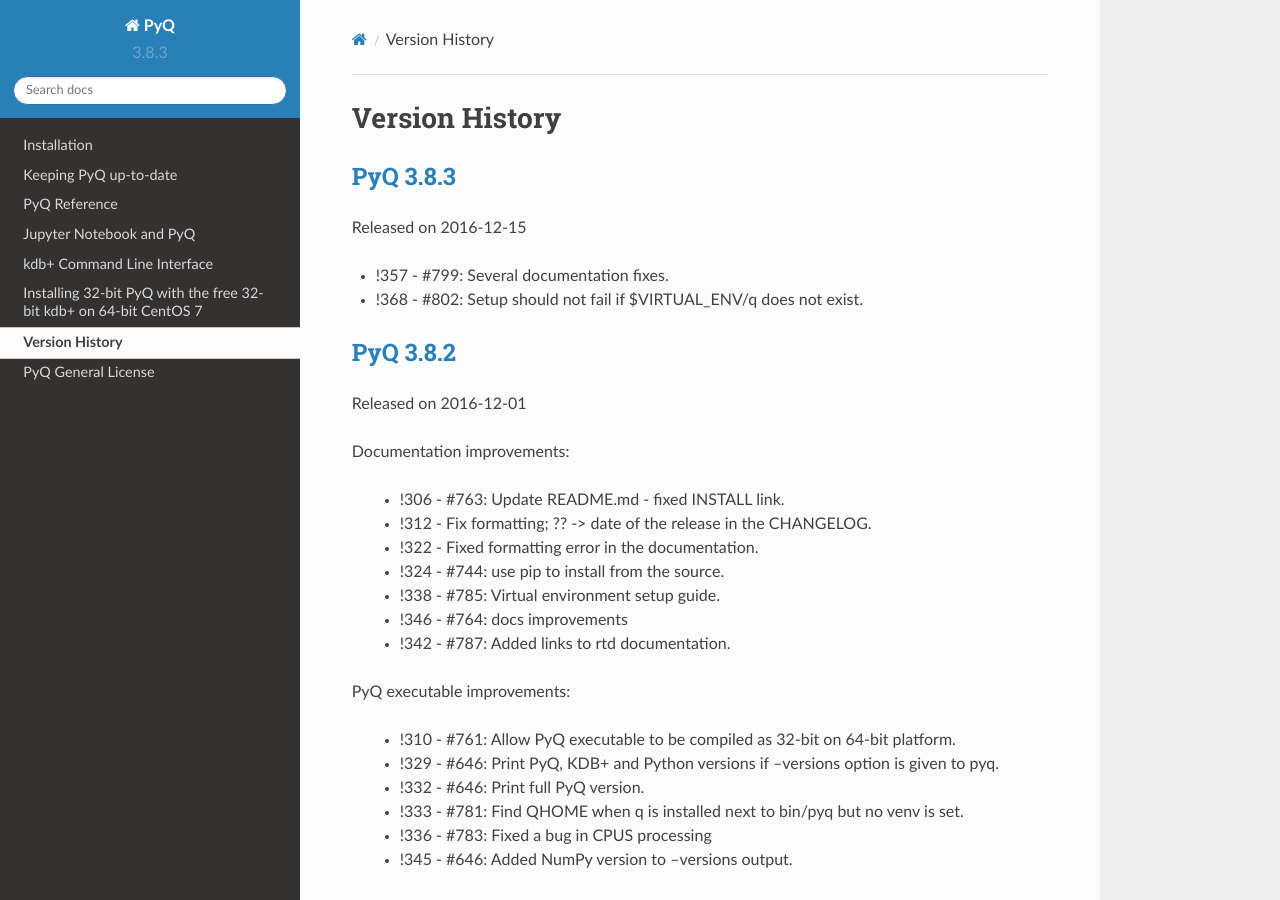
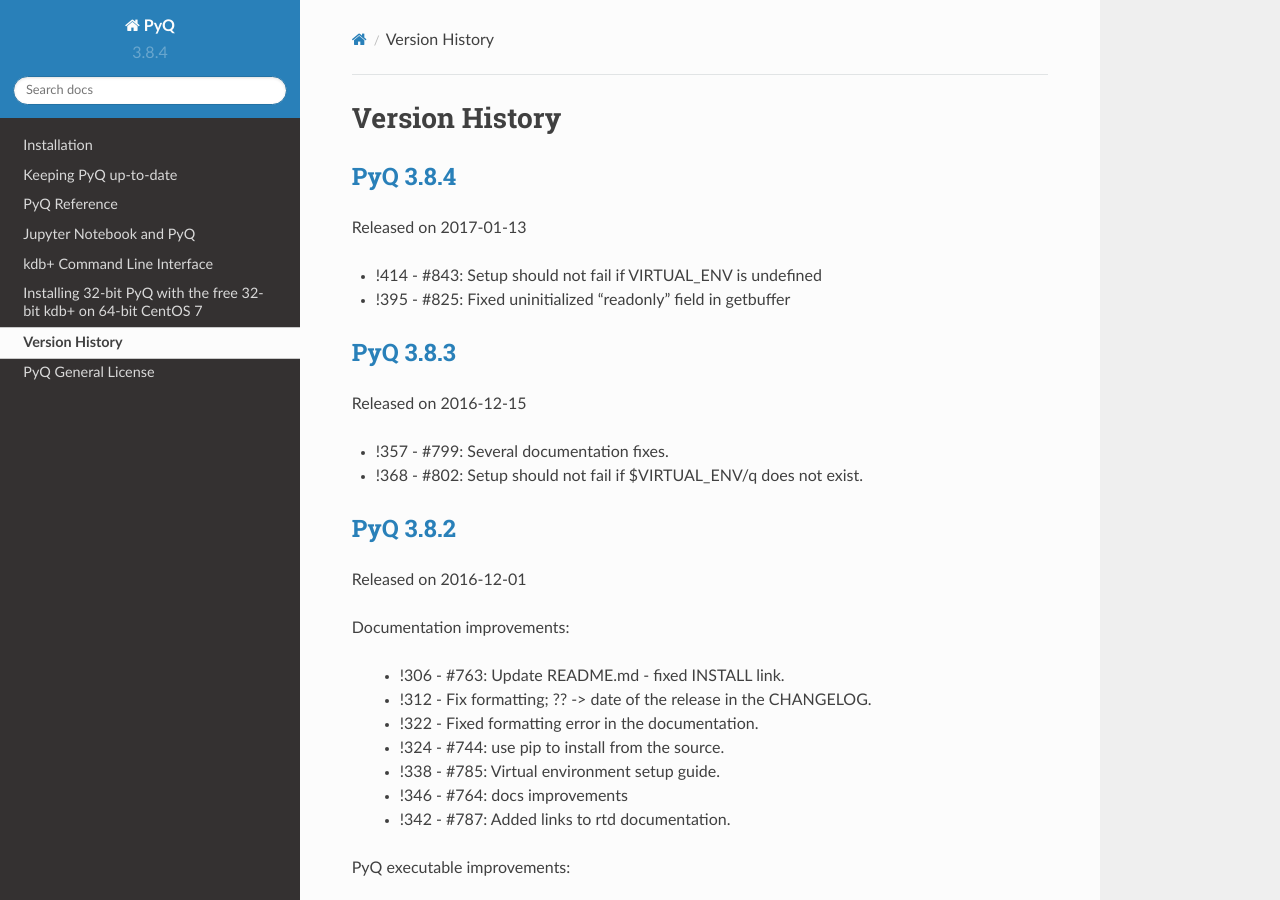
Before and after one commit to KxSystems/pyq, a Sphinx documentation site: the page built from doc/CHANGES.rst, in a window 1280 px wide and 900 px high. Built offline with Sphinx 7.4.7 and the Read the Docs theme 2.0.0, drawn with Linux system fonts in a browser that asks for light colours; some of the changed text lies outside the part shown.

Commit message:
PyQ Release 3.8.4

```diff
--- a/doc/CHANGES.rst
+++ b/doc/CHANGES.rst
@@ -3,6 +3,16 @@
 
 Version History
 ===============
+
+`PyQ 3.8.4 <http://pyq.readthedocs.io/en/pyq-3.8.4/>`_
+------------------------------------------------------
+
+Released on 2017-01-13
+
+- !414 - #843: Setup should not fail if VIRTUAL_ENV is undefined
+- !395 - #825: Fixed uninitialized "readonly" field in getbuffer
+
+
 
 `PyQ 3.8.3 <http://pyq.readthedocs.io/en/pyq-3.8.3/>`_
 ------------------------------------------------------
--- a/doc/conf.py
+++ b/doc/conf.py
@@ -51,7 +51,7 @@ master_doc = 'index'
 
 # General information about the project.
 project = u'PyQ'
-copyright = u'2013-2016, Enlightenment Research LLC'
+copyright = u'2013-2017, Enlightenment Research LLC'
 author = u'Enlightenment Research LLC'
 
 # The version info for the project you're documenting, acts as replacement for
@@ -59,9 +59,9 @@ author = u'Enlightenment Research LLC'
 # built documents.
 #
 # The short X.Y version.
-version = u'3.8.3'
+version = u'3.8.4'
 # The full version, including alpha/beta/rc tags.
-release = u'3.8.3'
+release = u'3.8.4'
 
 # The language for content autogenerated by Sphinx. Refer to documentation
 # for a list of supported languages.
--- a/doc/license.rst
+++ b/doc/license.rst
@@ -8,7 +8,7 @@ Copyright
 
 Copyright © 2003-2013 Alexander Belopolsky.
 
-Copyright © 2013-2016 Enlightenment Research, LLC.
+Copyright © 2013-2017 Enlightenment Research, LLC.
 
 All rights reserved.
 
```
Also changed, not shown: setup.py (+7 -7 lines), 2 other files.
